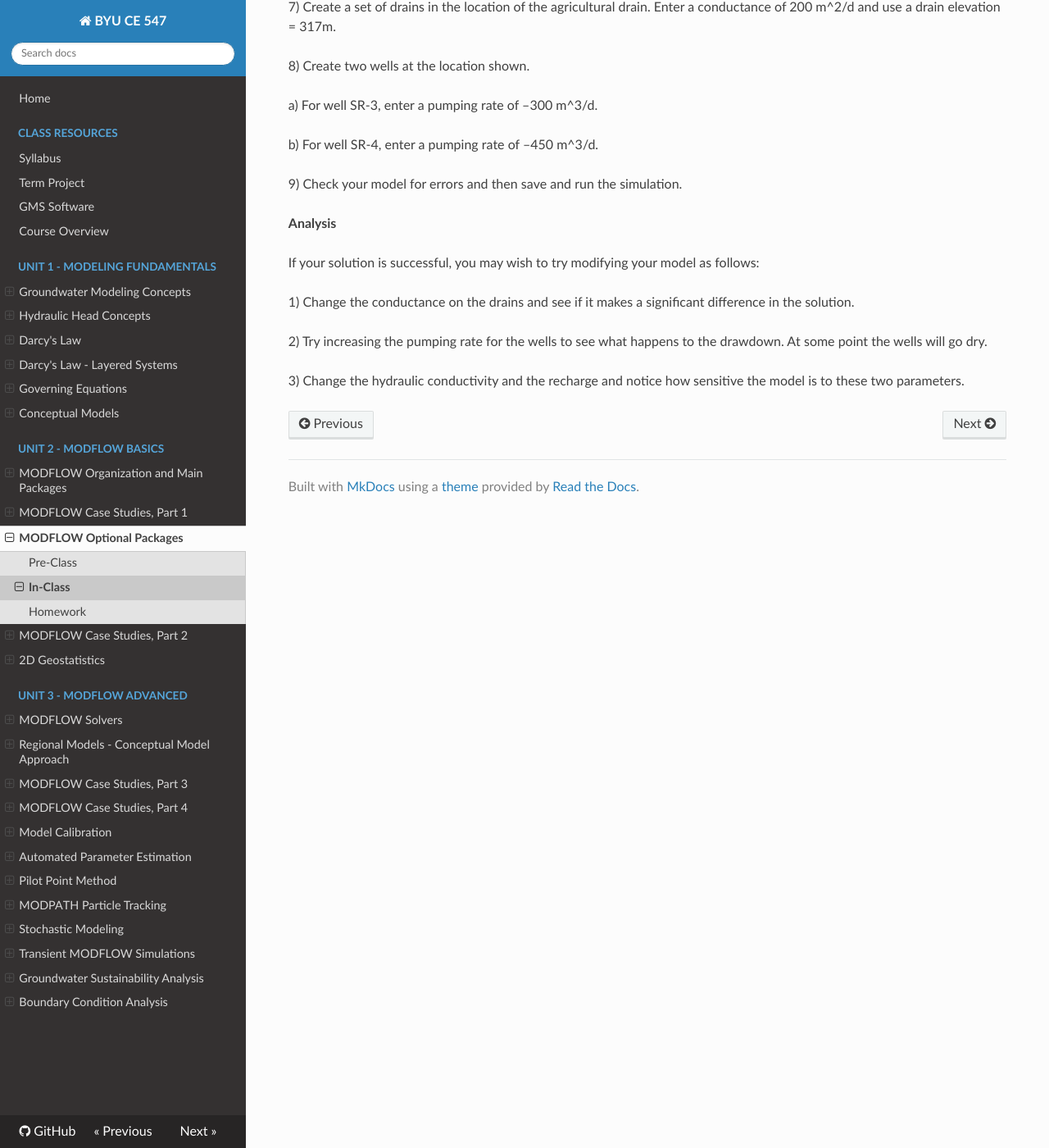
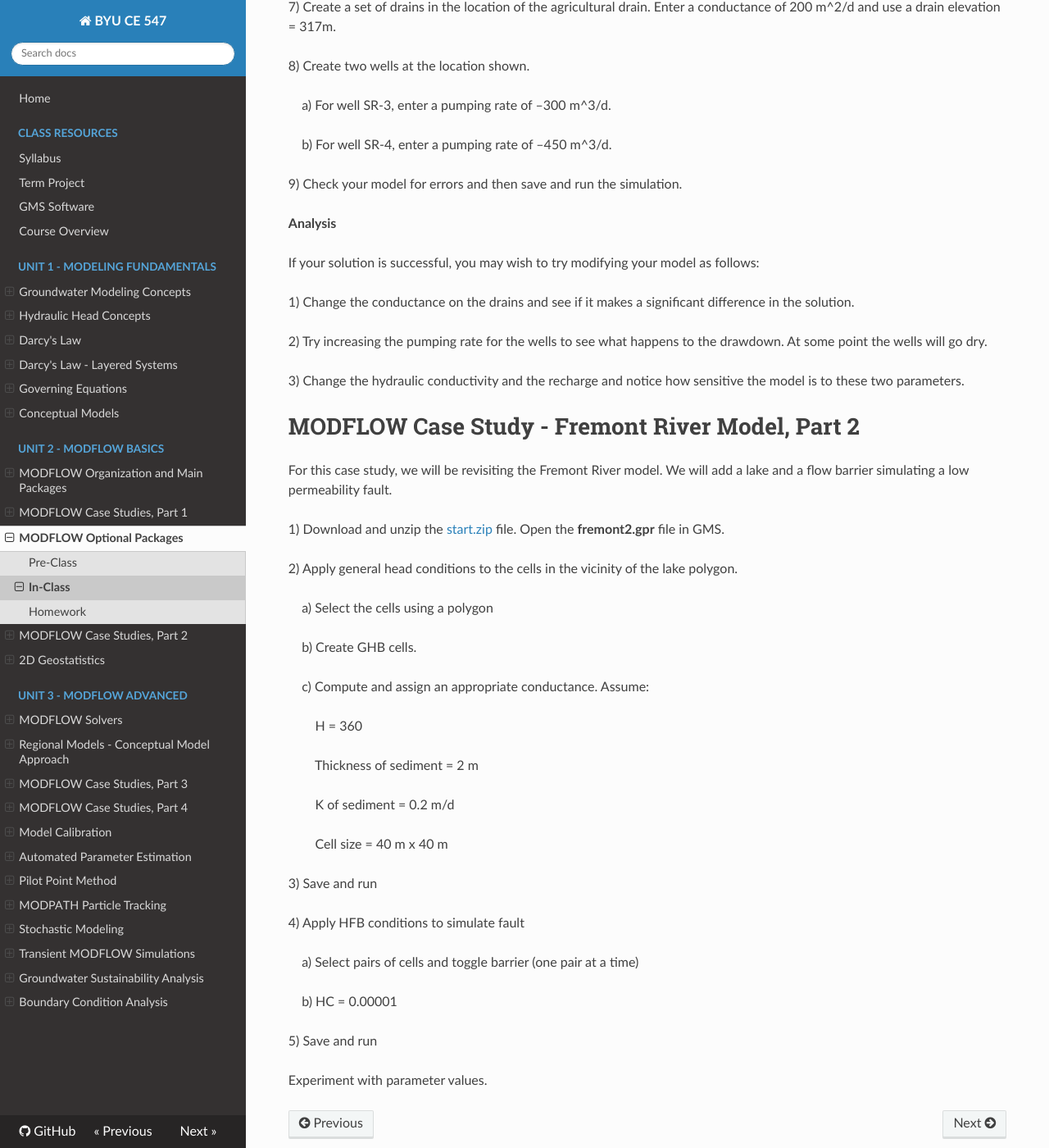
Before and after one commit to njones61/ce547, an MkDocs documentation site: the page built from docs/unit2/03_optional_packages/optional_packages_class.md, in a window 1280 px wide and 1400 px high, scrolled down 1633 px. Shown: the whole window at 82% size. Built offline with MkDocs 1.6.1, drawn with Linux system fonts in a browser that asks for light colours; nearby versions of some CDN libraries.

Commit message:
Added optional_packages_class.md and finished up unit 2

```diff
--- a/docs/unit2/03_optional_packages/optional_packages_class.md
+++ b/docs/unit2/03_optional_packages/optional_packages_class.md
@@ -22,11 +22,11 @@ Build your MODFLOW model using the following basic steps:
 
 3) Initialize your MODFLOW simulation.
 
-a) Select the appropriate units (length = m, and time = d).
+&nbsp;&nbsp;&nbsp;&nbsp;a) Select the appropriate units (length = m, and time = d).
 
-b) Select the packages you wish to use.
+&nbsp;&nbsp;&nbsp;&nbsp;b) Select the packages you wish to use.
 
-c) Enter a top elevation of 400 m and a bottom elevation of 250 m.  For simplicity, we will assume that the top and bottom of the aquifer are relatively flat.
+&nbsp;&nbsp;&nbsp;&nbsp;c) Enter a top elevation of 400 m and a bottom elevation of 250 m.  For simplicity, we will assume that the top and bottom of the aquifer are relatively flat.
 
 4) Create a constant head boundary on the right side of the model = 317 m.
 
@@ -38,9 +38,9 @@ c) Enter a top elevation of 400 m and a bottom elevation of 250 m.  For simplici
 
 8) Create two wells at the location shown.
 
-a) For well SR-3, enter a pumping rate of –300 m^3/d.
+&nbsp;&nbsp;&nbsp;&nbsp;a) For well SR-3, enter a pumping rate of –300 m^3/d.
 
-b) For well SR-4, enter a pumping rate of –450 m^3/d.
+&nbsp;&nbsp;&nbsp;&nbsp;b) For well SR-4, enter a pumping rate of –450 m^3/d.
 
 9) Check your model for errors and then save and run the simulation.
 
@@ -53,3 +53,38 @@ If your solution is successful, you may wish to try modifying your model as foll
 2) Try increasing the pumping rate for the wells to see what happens to the drawdown.  At some point the wells will go dry.
 
 3) Change the hydraulic conductivity and the recharge and notice how sensitive the model is to these two parameters.
+
+
+# MODFLOW Case Study - Fremont River Model, Part 2
+
+For this case study, we will be revisiting the Fremont River model. We will add a lake and a flow barrier simulating a low permeability fault.
+
+1) Download and unzip the [start.zip](start.zip) file. Open the **fremont2.gpr** file in GMS.
+
+2) Apply general head conditions to the cells in the vicinity of the lake polygon.
+
+&nbsp;&nbsp;&nbsp;&nbsp;a) Select the cells using a polygon
+
+&nbsp;&nbsp;&nbsp;&nbsp;b) Create GHB cells.
+
+&nbsp;&nbsp;&nbsp;&nbsp;c) Compute and assign an appropriate conductance. Assume:
+
+&nbsp;&nbsp;&nbsp;&nbsp;&nbsp;&nbsp;&nbsp;&nbsp;H = 360
+
+&nbsp;&nbsp;&nbsp;&nbsp;&nbsp;&nbsp;&nbsp;&nbsp;Thickness of sediment = 2 m
+
+&nbsp;&nbsp;&nbsp;&nbsp;&nbsp;&nbsp;&nbsp;&nbsp;K of sediment = 0.2 m/d
+
+&nbsp;&nbsp;&nbsp;&nbsp;&nbsp;&nbsp;&nbsp;&nbsp;Cell size = 40 m x 40 m
+
+3) Save and run
+
+4) Apply HFB conditions to simulate fault
+
+&nbsp;&nbsp;&nbsp;&nbsp;a) Select pairs of cells and toggle barrier (one pair at a time)
+
+&nbsp;&nbsp;&nbsp;&nbsp;b) HC = 0.00001
+
+5) Save and run
+
+Experiment with parameter values.
```
Also changed, not shown: docs/unit2/04_study_pt2/study_pt2_class.md (+13 -0 lines), docs/unit2/04_study_pt2/planview.gif (added), 2 other files.
